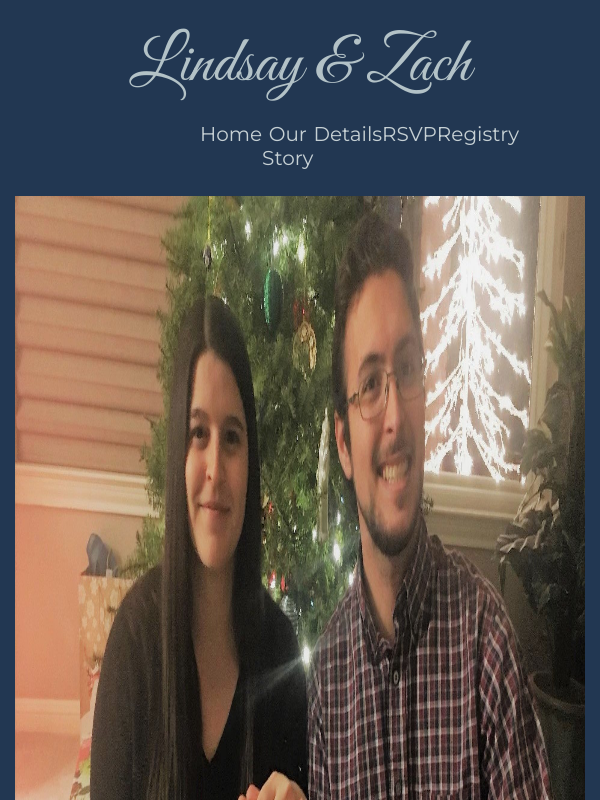
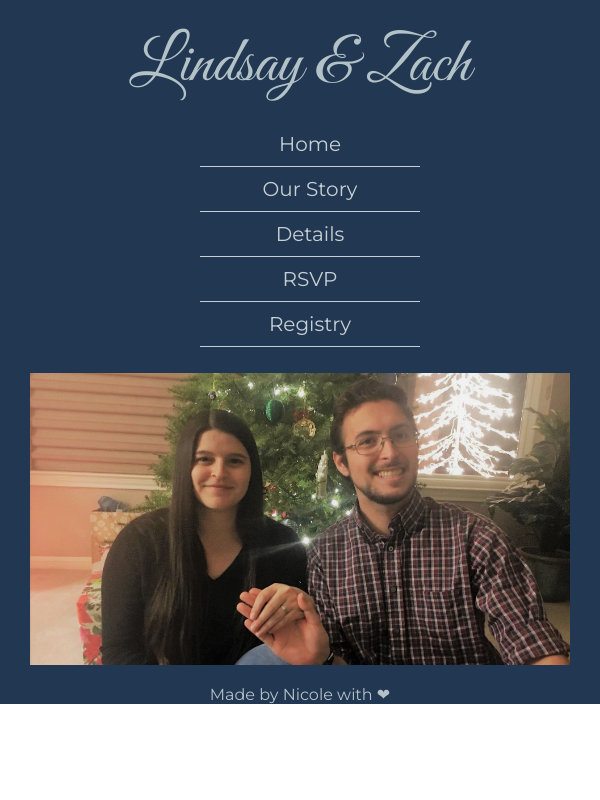
Before and after one commit to nlf4/wedding-site, a React (Create React App) app: page / in a window 600 px wide. Shown: the top 800 px of the page. Built offline with nearby package versions, Linux system fonts and the light colour scheme.

Commit message:
responsive layout

```diff
--- a/src/App.css
+++ b/src/App.css
@@ -7,7 +7,7 @@
     background-color: #223752;
 }
 
-.App-logo {
+/* .App-logo {
     animation: App-logo-spin infinite 20s linear;
     height: 40vmin;
 }
@@ -34,7 +34,7 @@
     to {
         transform: rotate(360deg);
     }
-}
+} */
 
 nav.navbar {
     background-color: transparent;
@@ -199,3 +199,55 @@ form {
     flex-direction: row;
     justify-content: center;
 }
+
+
+
+
+/* Extra small devices (phones, 600px and down) */
+@media only screen and (max-width: 600px) {
+    img {
+        margin-left: auto;
+        margin-right: auto;
+        width: 90%;
+        height: auto;
+    }
+
+    .card-body {
+        height: 900px;
+    }
+
+    ul {
+        flex-direction: column;
+        justify-content: center;
+
+      }
+
+      li.nav-item {
+        border-bottom: #c6d0d4 1px solid;
+        padding: 10px;
+        width: 100%;
+      }
+}
+
+/* Small devices (portrait tablets and large phones, 600px and up) */
+@media only screen and (min-width: 600px) {
+
+    img {
+        margin-left: auto;
+        margin-right: auto;
+        width: 90%;
+        height: auto;
+    }
+
+}
+
+/* Medium devices (landscape tablets, 768px and up) */
+@media only screen and (min-width: 768px) {
+
+}
+
+/* Large devices (laptops/desktops, 992px and up) */
+@media only screen and (min-width: 992px) {}
+
+/* Extra large devices (large laptops and desktops, 1200px and up) */
+@media only screen and (min-width: 1200px) {}
--- a/src/components/Footer.js
+++ b/src/components/Footer.js
@@ -2,7 +2,7 @@ import React from 'react';
 
 const Footer = () => {
   return (
-      <p className="footer">Made with love ❤</p>
+      <p className="footer">Made by Nicole with ❤</p>
   )
 }
 
```
